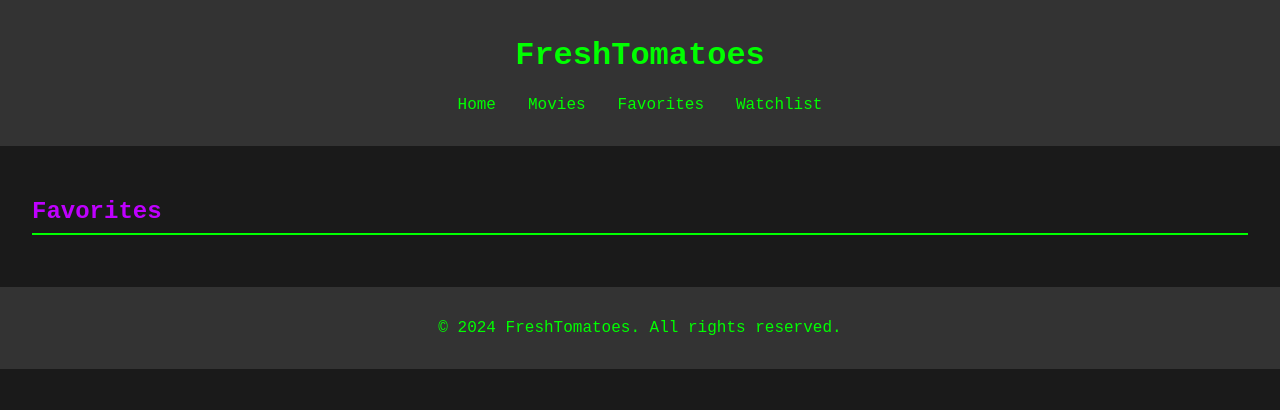
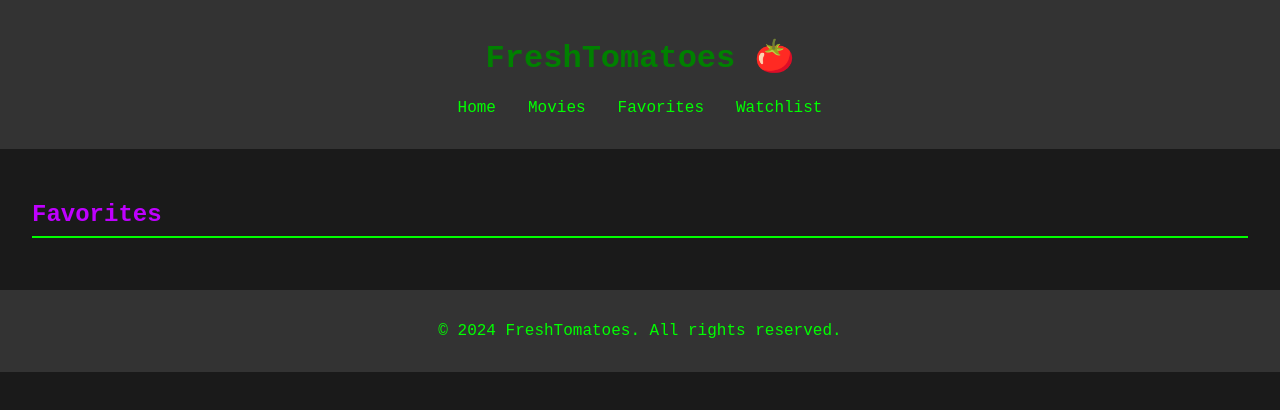
Before and after one commit to jacobhoang77/FreshTomatoes_, a React (Create React App) app: page /favorites in a window 1280 px wide. Shown: the top 410 px of the page. Built offline with nearby package versions, Linux system fonts and the light colour scheme.

Commit message:
re-correct

```diff
--- a/src/App.css
+++ b/src/App.css
@@ -1,3 +1,11 @@
+.header h1 {
+  cursor: pointer;
+}
+
+.header h1 a {
+  text-decoration: none;
+  color: inherit;
+}
 
 body {
   background-color: #1a1a1a;
--- a/src/Header.js
+++ b/src/Header.js
@@ -1,10 +1,19 @@
-import React from 'react';
+import React, { useState } from 'react';
 import { Link } from 'react-router-dom';
 
+
 function Header() {
+  const [color, setColor] = useState('green');
+
+  const handleClick = () => {
+      setColor('purple');
+  };
+
   return (
       <header className="header">
-      <h1>FreshTomatoes</h1>
+          <h1 style={{ color: color }} onClick={handleClick}>
+              <Link to="/">FreshTomatoes 🍅</Link>
+          </h1>
           <nav>
               <ul>
                   <li><Link to="/">Home</Link></li>
--- a/src/pages/Favorites.js
+++ b/src/pages/Favorites.js
@@ -4,7 +4,7 @@ function Favorites() {
   return (
     <div className="favorites">
       <h2>Favorites</h2>
-      {/* Implement favorites list */}
+      {/* favorites list */}
     </div>
   );
 }
--- a/src/pages/Home.js
+++ b/src/pages/Home.js
@@ -1,4 +1,3 @@
-// File: /src/pages/Home.js
 import React, { useEffect, useState } from 'react';
 import './Home.css';
 
--- a/src/pages/MovieDetail.js
+++ b/src/pages/MovieDetail.js
@@ -4,7 +4,7 @@ function MovieDetail() {
   return (
     <div className="movie-detail">
       <h2>Movie Detail</h2>
-      {/* Implement movie detail view */}
+      {/* movie detail view */}
     </div>
   );
 }
--- a/src/pages/SearchResult.js
+++ b/src/pages/SearchResult.js
@@ -4,7 +4,7 @@ function SearchResults() {
   return (
     <div className="search-results">
       <h2>Search Results</h2>
-      {/* Implement search results */}
+      {/* search results */}
     </div>
   );
 }
--- a/src/pages/Watchlist.js
+++ b/src/pages/Watchlist.js
@@ -4,7 +4,7 @@ function Watchlist() {
   return (
     <div className="watchlist">
       <h2>Watchlist</h2>
-      {/* Implement watchlist */}
+      {/* watchlist */}
     </div>
   );
 }
```
Lines whose indentation alone changed are shown as unchanged.
